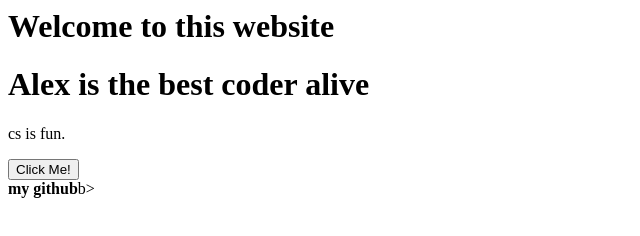
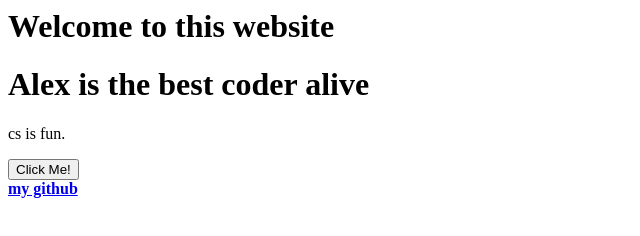
Before and after one commit to thebestcoder-ever/bestwebsite, a plain HTML site: page index.html in a window 1280 px wide. Shown: the whole page, without its empty margins (0-640 px from the left). Drawn offline with Linux system fonts and the light colour scheme.

Commit message:
Update index.html

```diff
--- a/index.html
+++ b/index.html
@@ -6,7 +6,7 @@
 <p>cs is fun.</p>
 <button type="button">Click Me!</button>
 <br>
-<a href="https://github.com/thebestcoder-ever"></a><b>my github</b>b><a/>
+<a href="https://github.com/thebestcoder-ever">  <b>my github</b> <a/>
 
 </body>
 </html>
```
